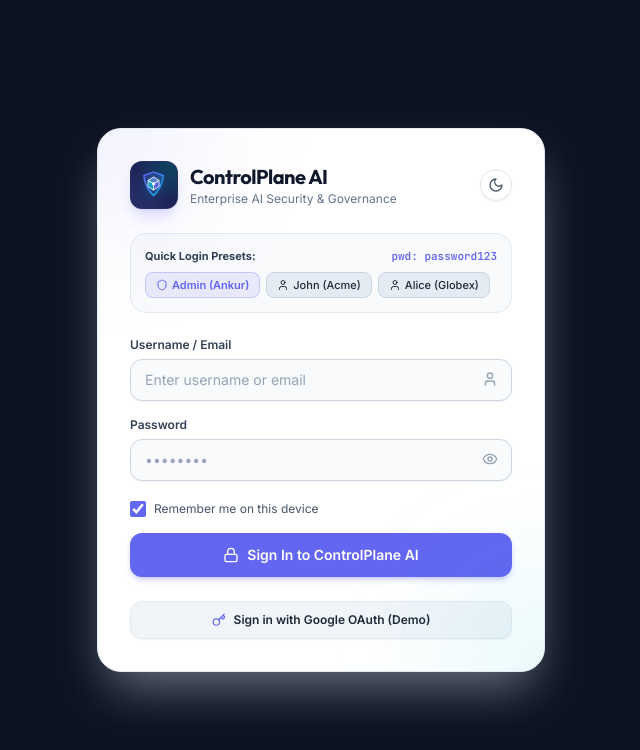
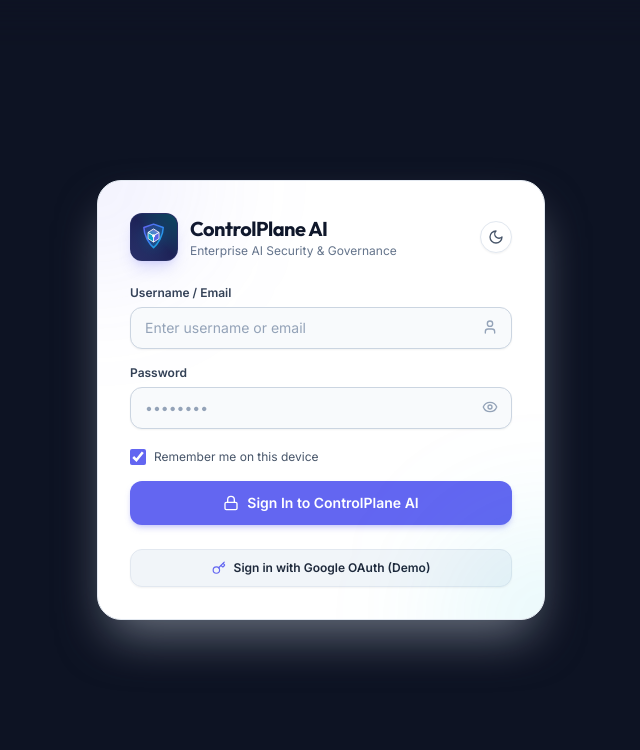
Before and after one commit to Ankur377823/ControlPlane-AI, a React (Vite) app in the folder frontend/: page / in a window 1280 px wide. Shown: the top 750 px of the page, without its empty margins (319-959 px from the left). Built offline with nearby package versions, Linux system fonts and the light colour scheme.

Commit message:
Remove preset credentials banner from Login page

```diff
--- a/frontend/src/components/modals/LoginScreen.jsx
+++ b/frontend/src/components/modals/LoginScreen.jsx
@@ -2,7 +2,7 @@ import React, { useState } from 'react';
 import { useAuth } from '../../context/AuthContext';
 import { useTheme } from '../../context/ThemeContext';
 import { BrandLogo } from '../common/BrandLogo';
-import { Eye, EyeOff, Lock, User, Sun, Moon, Shield, Key } from 'lucide-react';
+import { Eye, EyeOff, Lock, User, Sun, Moon, Key } from 'lucide-react';
 
 export function LoginScreen() {
   const { login, googleLogin } = useAuth();
@@ -21,10 +21,6 @@ export function LoginScreen() {
     setLoading(false);
   };
 
-  const handleQuickFill = (u, p) => {
-    setUsername(u);
-    setPassword(p);
-  };
 
   return (
     <div className="fixed inset-0 z-50 flex items-center justify-center p-4 bg-slate-900/60 dark:bg-dark-900/80 backdrop-blur-xl animate-fade-in transition-colors">
@@ -54,41 +50,8 @@ export function LoginScreen() {
           </button>
         </div>
 
-        {/* Preset Credential Chips */}
-        <div className="mb-6 p-3.5 rounded-2xl bg-slate-50 dark:bg-dark-900 border border-slate-200 dark:border-slate-800 text-xs text-slate-600 dark:text-slate-400 space-y-2">
-          <div className="flex items-center justify-between text-[11px] font-bold text-slate-700 dark:text-slate-300">
-            <span>Quick Login Presets:</span>
-            <span className="font-mono text-primary dark:text-accent-cyan">pwd: password123</span>
-          </div>
-          <div className="flex flex-wrap gap-1.5">
-            <button
-              type="button"
-              onClick={() => handleQuickFill('ankur@acme.com', 'password123')}
-              className="px-2.5 py-1 rounded-lg bg-primary/10 hover:bg-primary/20 border border-primary/25 text-primary dark:text-primary-light text-[11px] font-semibold transition-colors flex items-center gap-1"
-            >
-              <Shield className="w-3 h-3" />
-              <span>Admin (Ankur)</span>
-            </button>
-            <button
-              type="button"
-              onClick={() => handleQuickFill('john@acme.com', 'password123')}
-              className="px-2.5 py-1 rounded-lg bg-slate-200/80 hover:bg-slate-300 dark:bg-slate-800 dark:hover:bg-slate-700 border border-slate-300 dark:border-slate-700 text-slate-800 dark:text-slate-300 text-[11px] font-medium transition-colors flex items-center gap-1"
-            >
-              <User className="w-3 h-3" />
-              <span>John (Acme)</span>
-            </button>
-            <button
-              type="button"
-              onClick={() => handleQuickFill('alice@globex.com', 'password123')}
-              className="px-2.5 py-1 rounded-lg bg-slate-200/80 hover:bg-slate-300 dark:bg-slate-800 dark:hover:bg-slate-700 border border-slate-300 dark:border-slate-700 text-slate-800 dark:text-slate-300 text-[11px] font-medium transition-colors flex items-center gap-1"
-            >
-              <User className="w-3 h-3" />
-              <span>Alice (Globex)</span>
-            </button>
-          </div>
-        </div>
+        {/* Login Form */}
 
-        {/* Login Form */}
         <form onSubmit={handleSubmit} className="space-y-4">
           <div>
             <label className="block text-xs font-semibold text-slate-700 dark:text-slate-300 mb-1.5">
```
Also changed, not shown: 7 other files (tests, documents, lock files or other folders).
